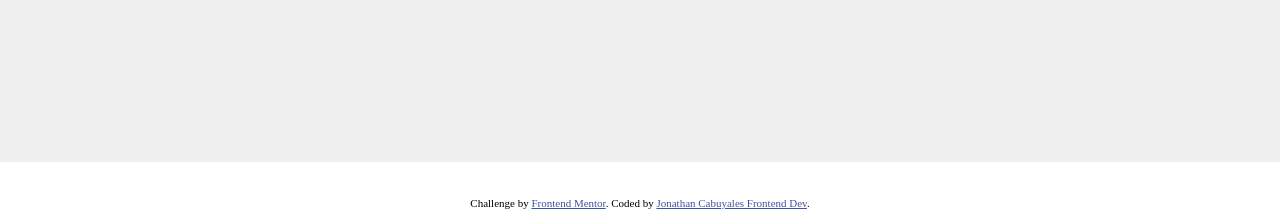
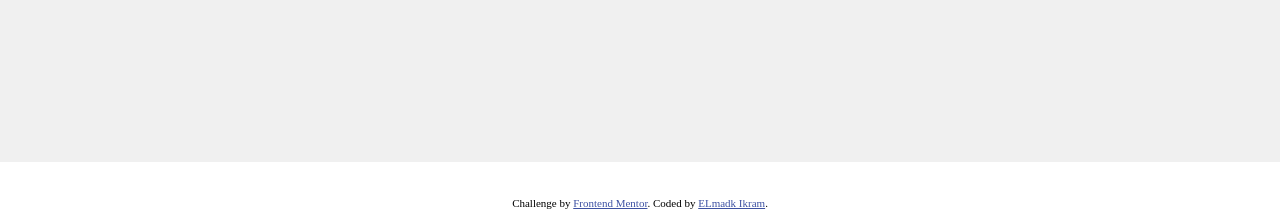
Before and after one commit to ikramelmadk/age-calculator--app, a plain HTML site: page index.html in a window 1280 px wide. Shown: the part 638-847 px from the top of the page. Drawn offline with Linux system fonts and the light colour scheme.

Commit message:
Update index.html

```diff
--- a/index.html
+++ b/index.html
@@ -71,7 +71,7 @@
   <footer>
     <div class="attribution">
       Challenge by <a href="https://www.frontendmentor.io?ref=challenge" target="_blank">Frontend Mentor</a>.
-      Coded by <a href="#">Jonathan Cabuyales Frontend Dev</a>.
+      Coded by <a href="#">ELmadk Ikram</a>.
     </div>
   </footer>
 
```
